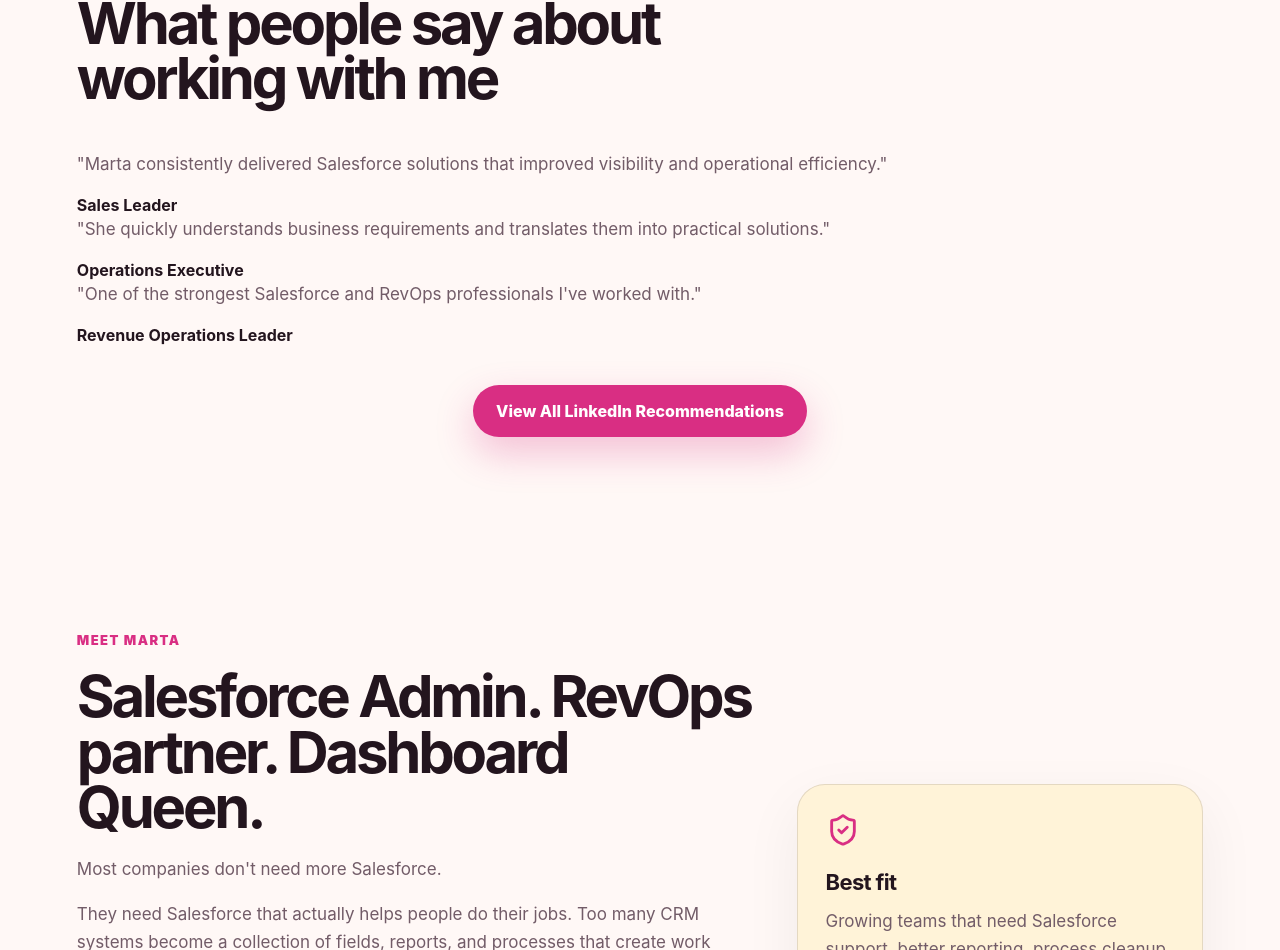
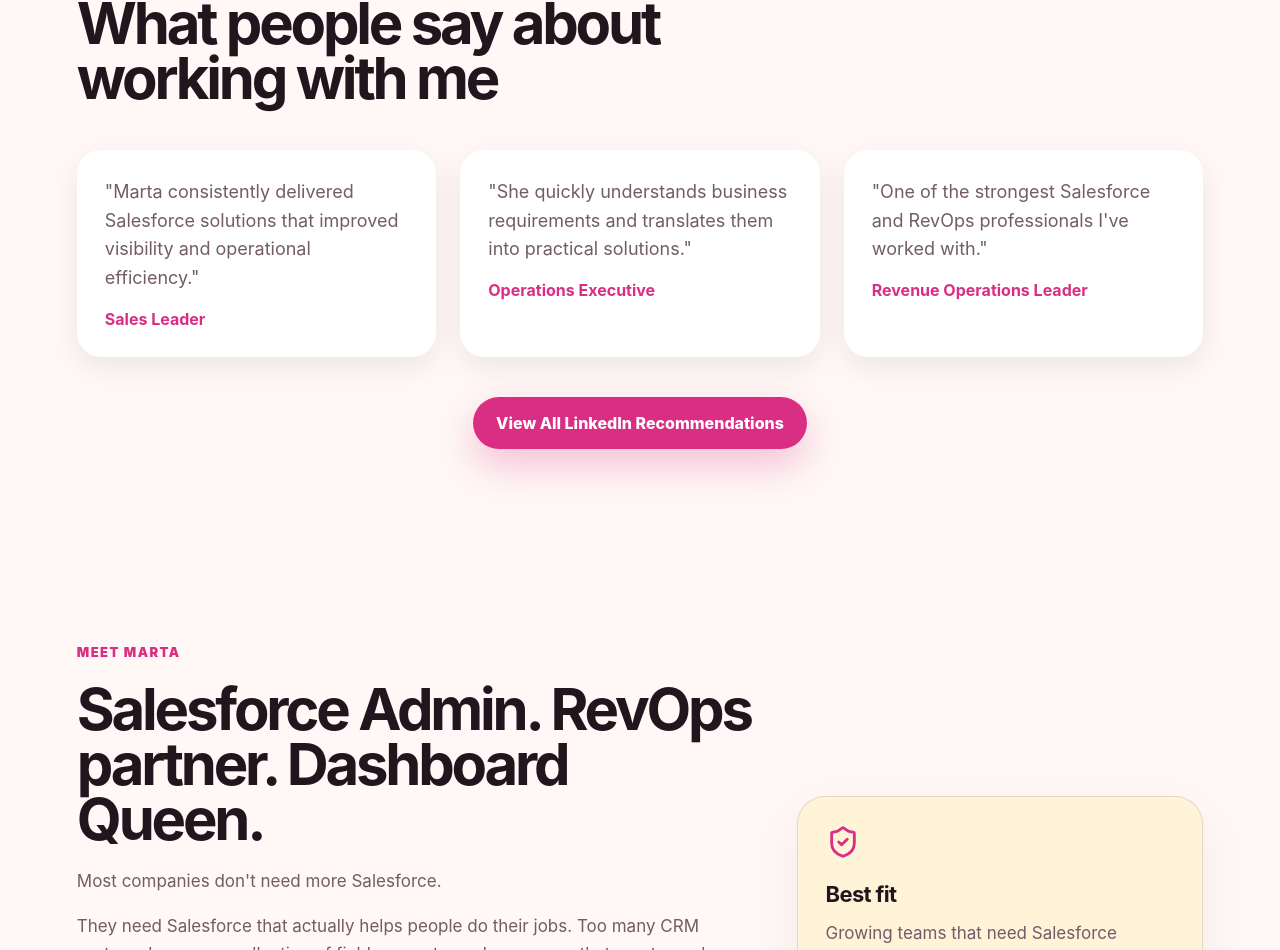
Before and after one commit to marta790522/dashboard-queen-site, a Next.js app: page / in a window 1280 px wide. Shown: the part 2987-3937 px from the top of the page. Built offline with nearby package versions, Linux system fonts and the light colour scheme.

Commit message:
Update globals.css

```diff
--- a/app/globals.css
+++ b/app/globals.css
@@ -64,3 +64,25 @@ p { color: var(--muted); line-height: 1.65; font-size: 17px; }
 .contact .secondary { background: transparent; color: white; border-color: rgba(255,255,255,.28); }
 @media (max-width: 980px) { .heroGrid, .split { grid-template-columns: 1fr; } .four, .three, .steps, .stats { grid-template-columns: repeat(2, 1fr); } .navLinks { display: none; } .hero { min-height: auto; } }
 @media (max-width: 640px) { .four, .three, .steps, .stats { grid-template-columns: 1fr; } .section { padding: 72px 22px; } .hero { padding: 22px 22px 70px; } .nav { margin-bottom: 48px; } .avatarPlaceholder { min-height: 280px; } .button { width: 100%; } }
+.testimonialGrid {
+  display: grid;
+  grid-template-columns: repeat(3, 1fr);
+  gap: 24px;
+}
+
+.testimonialCard {
+  background: white;
+  padding: 28px;
+  border-radius: 24px;
+  box-shadow: 0 10px 30px rgba(0,0,0,.08);
+}
+
+.testimonialCard p {
+  margin-bottom: 16px;
+  font-size: 18px;
+  line-height: 1.6;
+}
+
+.testimonialCard strong {
+  color: var(--pink-dark);
+}
```
